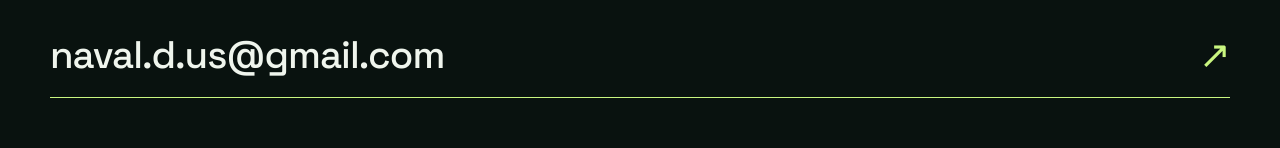
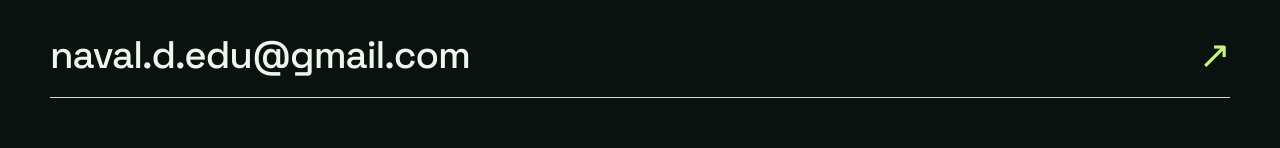
Before and after one commit to NavalDhandha/NavalDhandha.github.io, a plain HTML site: page index.html in a window 1280 px wide. Shown: the part 6202-6350 px from the top of the page. Drawn offline with nearby package versions, Linux system fonts and the light colour scheme.

Commit message:
Fix email address in contact section and social links
Updated email address in contact section and social bar.

```diff
--- a/index.html
+++ b/index.html
@@ -34,7 +34,7 @@
         <h1 id="hero-heading">I turn <span class="outline">messy data</span> into <span class="highlight">meaningful decisions<span class="period">.</span></span></h1>
         <p class="hero-copy">Data Engineer & Analytics Engineer building reliable cloud pipelines, thoughtful data models, and analytics products that make complex business data useful.</p>
         <div class="hero-actions"><a class="btn btn-primary" href="#projects">Explore my work <span aria-hidden="true">↗</span></a><a class="btn btn-outline" href="#contact">Let's connect <span aria-hidden="true">↗</span></a></div>
-        <div class="social-bar"><a href="https://github.com/NavalDhandha" target="_blank" rel="noopener noreferrer">GITHUB ↗</a><span class="social-separator">/</span><a href="https://www.linkedin.com/in/naval-dhandha" target="_blank" rel="noopener noreferrer">LINKEDIN ↗</a><span class="social-separator">/</span><a href="mailto:naval.d.us@gmail.com">EMAIL ↗</a></div>
+        <div class="social-bar"><a href="https://github.com/NavalDhandha" target="_blank" rel="noopener noreferrer">GITHUB ↗</a><span class="social-separator">/</span><a href="https://www.linkedin.com/in/naval-dhandha" target="_blank" rel="noopener noreferrer">LINKEDIN ↗</a><span class="social-separator">/</span><a href="mailto:naval.d.edu@gmail.com">EMAIL ↗</a></div>
       </div>
       <div class="hero-right" aria-label="Diagram of a data engineering workflow">
         <div class="window">
@@ -64,7 +64,7 @@
       </div><div class="more-projects"><span>THERE'S MORE IN THE REPOSITORY</span><a href="https://github.com/NavalDhandha?tab=repositories" target="_blank" rel="noopener noreferrer">Explore all GitHub projects ↗</a></div>
     </section>
     <section class="section section-shaded" id="skills"><div class="shell"><div class="section-head"><div><span class="section-index">04 / TOOLKIT</span><h2>Tools I use to <em>build better.</em></h2></div><p>Tools change. Strong foundations in modeling, reliability, and delivering value don't.</p></div><div class="skills-grid"><div class="skill-block"><div class="skill-top"><span>01</span><span>↗</span></div><h3>Languages & processing</h3><p>Python · SQL · PySpark · Pandas · Apache Spark · R</p></div><div class="skill-block"><div class="skill-top"><span>02</span><span>↗</span></div><h3>Cloud & warehousing</h3><p>Azure · AWS · GCP · Snowflake · BigQuery · Databricks · ADLS</p></div><div class="skill-block"><div class="skill-top"><span>03</span><span>↗</span></div><h3>Data engineering</h3><p>dbt · Azure Data Factory · Airflow · Medallion architecture · Dimensional modeling · ETL/ELT</p></div><div class="skill-block"><div class="skill-top"><span>04</span><span>↗</span></div><h3>Analytics & delivery</h3><p>Power BI · Tableau · KPI design · Data validation · Git · CI/CD · Streamlit</p></div></div></div></section>
-    <section class="contact section shell" id="contact"><span class="section-index">05 / CONTACT</span><div class="contact-body"><div><h2>Have a data problem?<br /><em>Let's build the solution.</em></h2><p>I'm interested in opportunities where I can own the data journey end to end — from architecture and pipelines to analytics and real business outcomes.</p></div><a class="contact-arrow" href="mailto:naval.d.us@gmail.com" aria-label="Email Naval Dhandha">↗</a></div><a class="contact-email" href="mailto:naval.d.us@gmail.com">naval.d.us@gmail.com <span>↗</span></a></section>
+    <section class="contact section shell" id="contact"><span class="section-index">05 / CONTACT</span><div class="contact-body"><div><h2>Have a data problem?<br /><em>Let's build the solution.</em></h2><p>I'm interested in opportunities where I can own the data journey end to end — from architecture and pipelines to analytics and real business outcomes.</p></div><a class="contact-arrow" href="mailto:naval.d.edu@gmail.com" aria-label="Email Naval Dhandha">↗</a></div><a class="contact-email" href="mailto:naval.d.edu@gmail.com">naval.d.edu@gmail.com <span>↗</span></a></section>
   </main>
   <footer class="footer"><div class="shell footer-inner"><div><strong>NAVAL DHANDHA</strong><span>DATA ENGINEER / ANALYTICS ENGINEER</span></div><span>DESIGNED TO MAKE DATA MAKE SENSE.</span><div class="footer-links"><a href="https://github.com/NavalDhandha" target="_blank" rel="noopener noreferrer">GITHUB ↗</a><a href="https://www.linkedin.com/in/naval-dhandha" target="_blank" rel="noopener noreferrer">LINKEDIN ↗</a><a href="#top">BACK TO TOP ↑</a></div></div></footer>
   <script src="script.js" defer></script>
```
